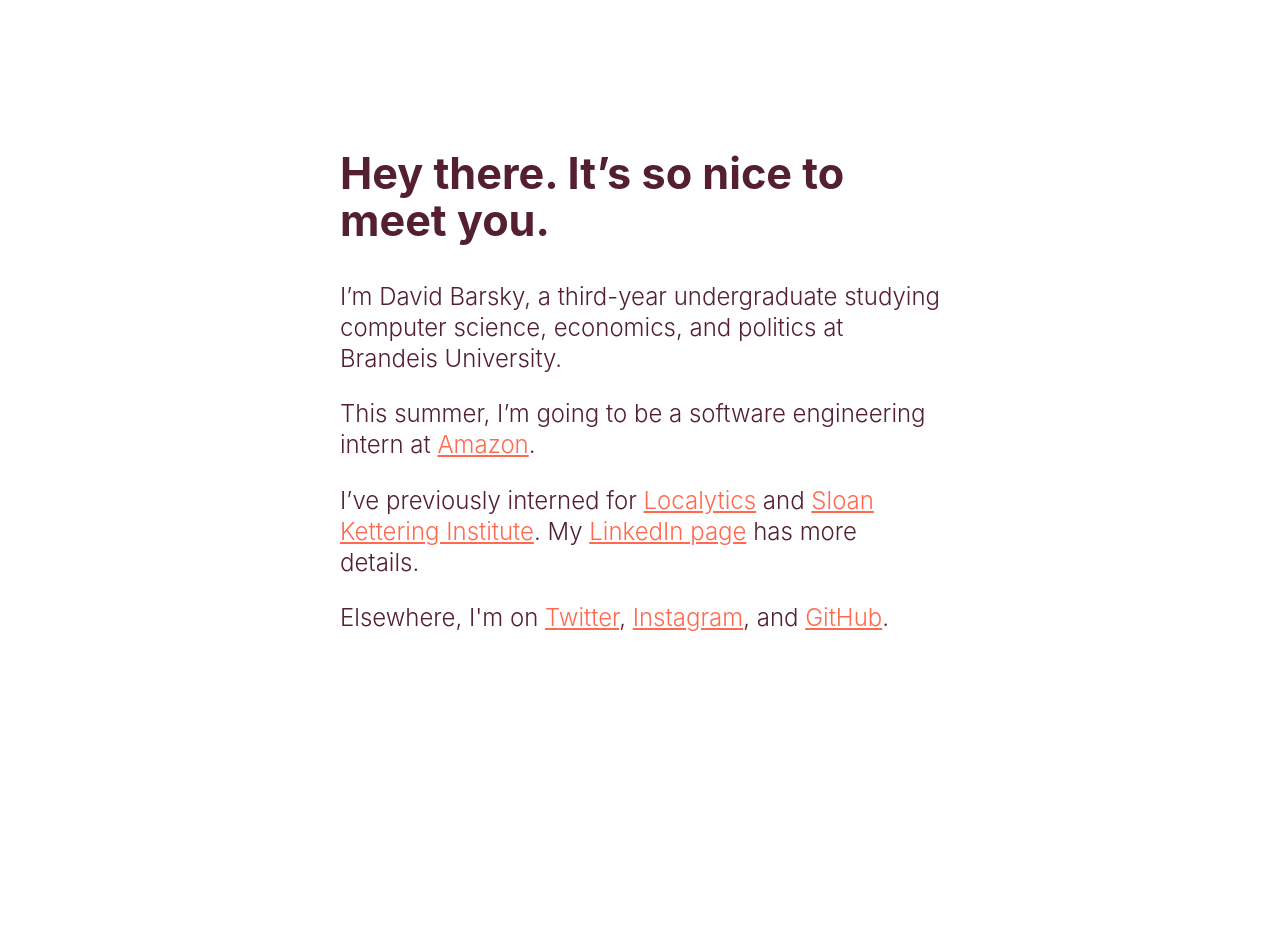
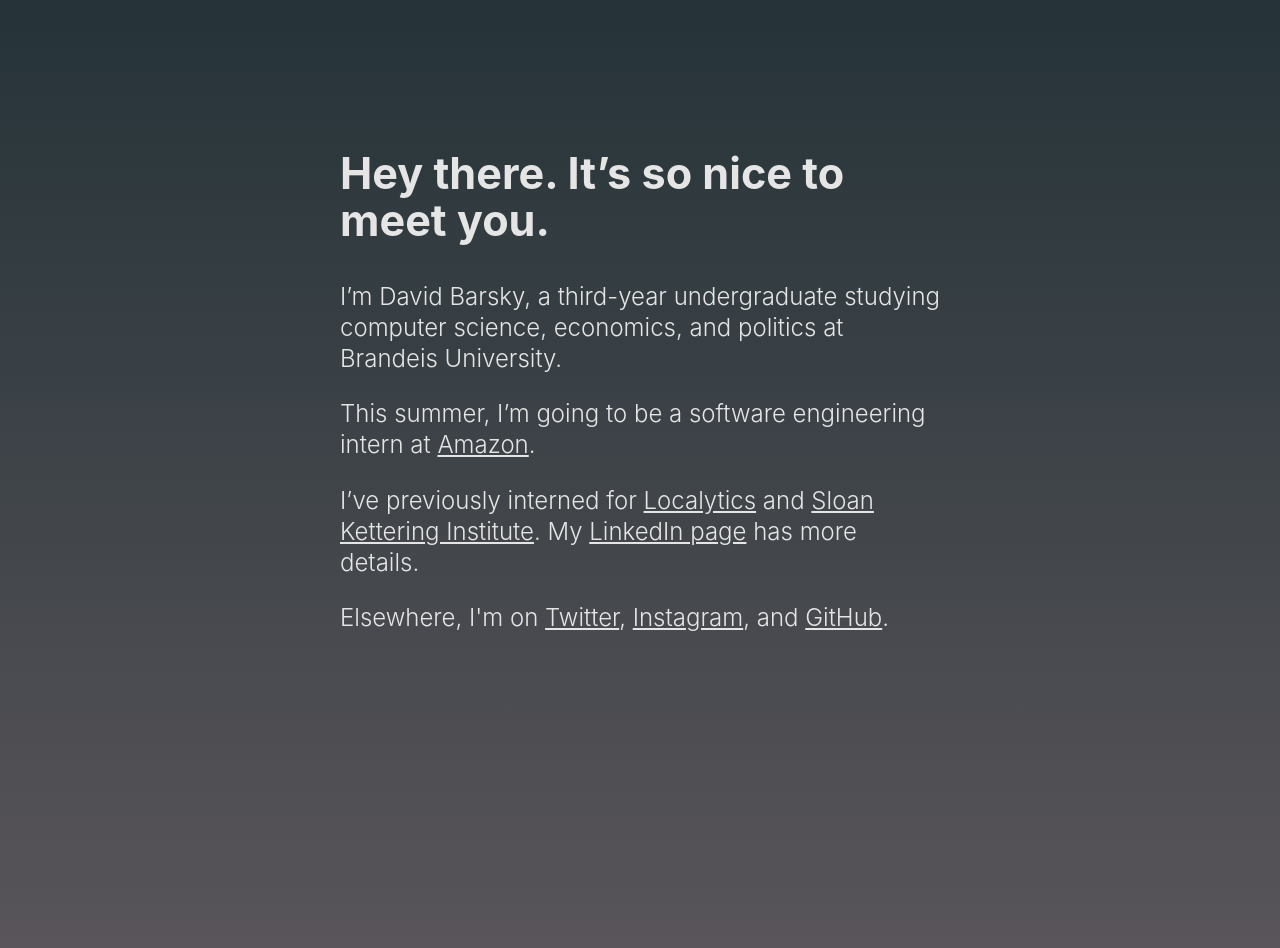
Before and after one commit to davidbarsky/davidbarsky.github.io, a Jekyll site: the page built from index.html, in a window 1280 px wide. Built offline with Jekyll 4.4.1, drawn with Linux system fonts in a browser that asks for light colours.

Commit message:
fuck this shit

```diff
--- a/css/main.scss
+++ b/css/main.scss
@@ -3,13 +3,15 @@
 ---
 @charset "utf-8";
 
-$body-font-family: "freight-text-pro", "district-pro", -apple-system, BlinkMacSystemFont, "Helvetica", "Roboto", sans-serif;
+$body-font-family: "proxima-nova", -apple-system, BlinkMacSystemFont, "Helvetica", "Roboto", sans-serif;
 $header-font-family: "freight-display-pro", $body-font-family;
 
 // colors
+$gradient-top: #253338;
+$gradient-bottom: #59555a;
 $background-color: #ffffff;
-$text-color: #531f31;
-$link-color: #ff6950;
+$text-color: #e5e5e5;
+$link-color: $text-color;
 
 .container {
   display: flex;
@@ -24,7 +26,7 @@
 body {
   color: $text-color;
   font-family: $body-font-family;
-  background-color: $background-color;
+  background: linear-gradient($gradient-top, $gradient-bottom);
 
   font-size: 1.5rem;
   font-weight: 300;
```
